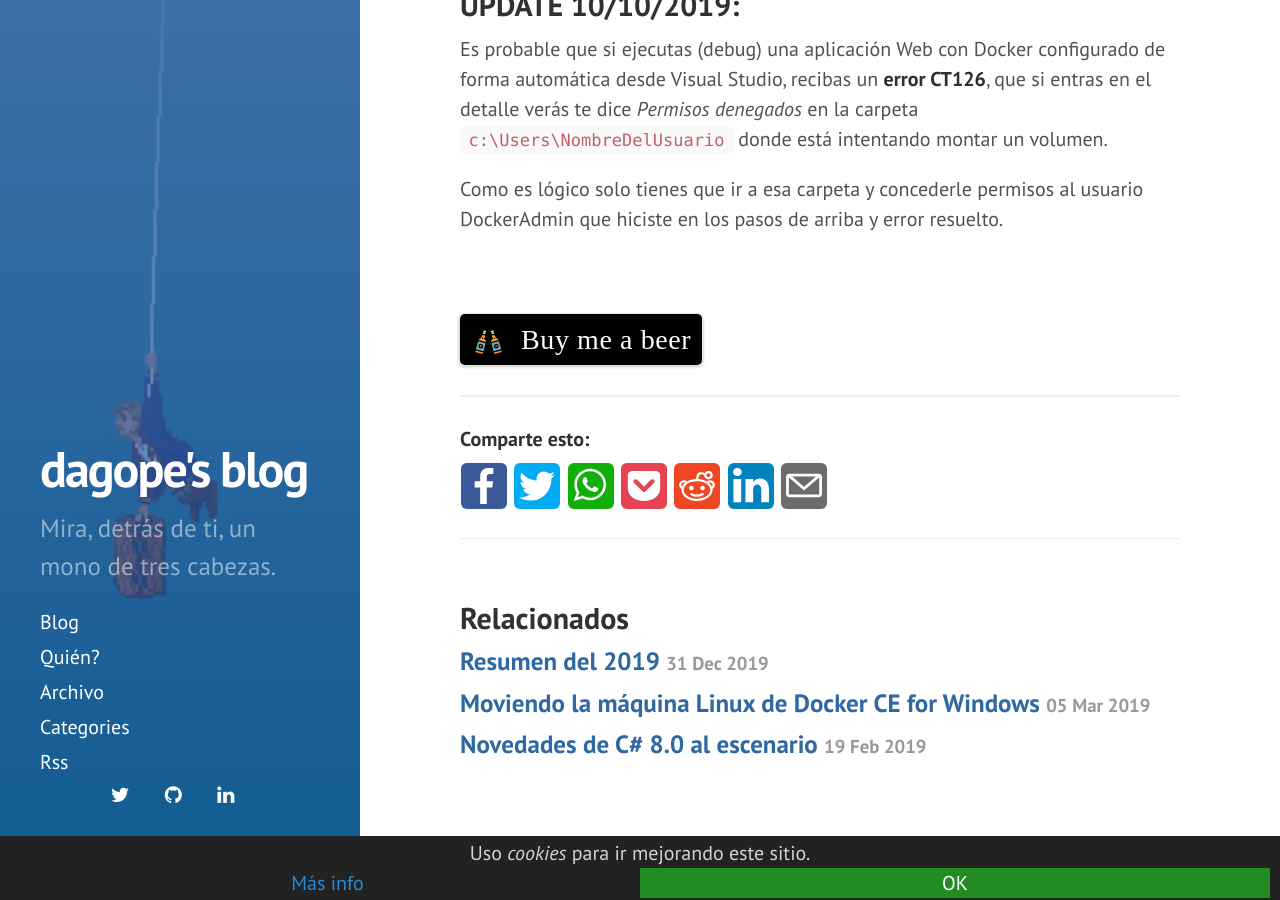
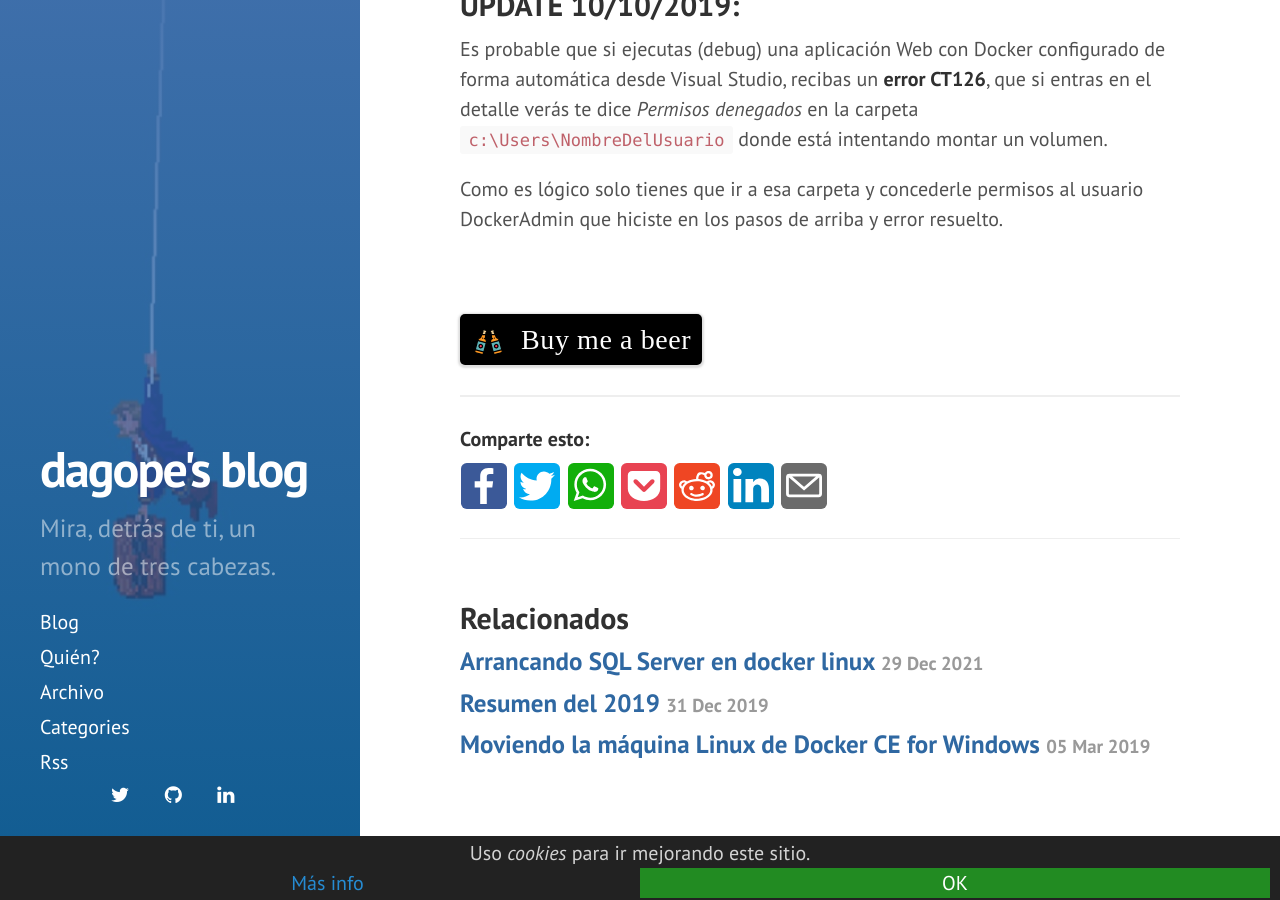
Before and after one commit to dagope/dagope.github.io, a Jekyll site: the page built from _posts/2019-03-11-compartir-discos-docker-usuario-azuread.md, in a window 1280 px wide and 900 px high, scrolled down 2031 px. Built offline with Jekyll 4.4.1, drawn with Linux system fonts in a browser that asks for light colours; nearby versions of some CDN libraries; comment, search, counter and statistics services are not loaded.

```diff
--- a/_config.yml
+++ b/_config.yml
@@ -24,7 +24,7 @@ author:
   profile_linkedin: https://www.linkedin.com/in/dagope/
 
 paginate:         5
-
+future:           false
 title:            "dagope's blog"
 tagline:          "Diario de abordo Dagope"
 description:      "Mira, detrás de ti, un mono de tres cabezas."
--- a/_posts/2020-11-18-run-sqlserver-docker.md
+++ b/_posts/2020-11-18-run-sqlserver-docker.md
@@ -1,6 +1,6 @@
 ---
-published: false
-date: 2020-12-29 23:00:00 +0100
+published: true
+date: 2021-12-29 23:00:00 +0100
 layout: post
 title: "Arrancando SQL Server en docker linux"
 author: David Gonzalo
```
